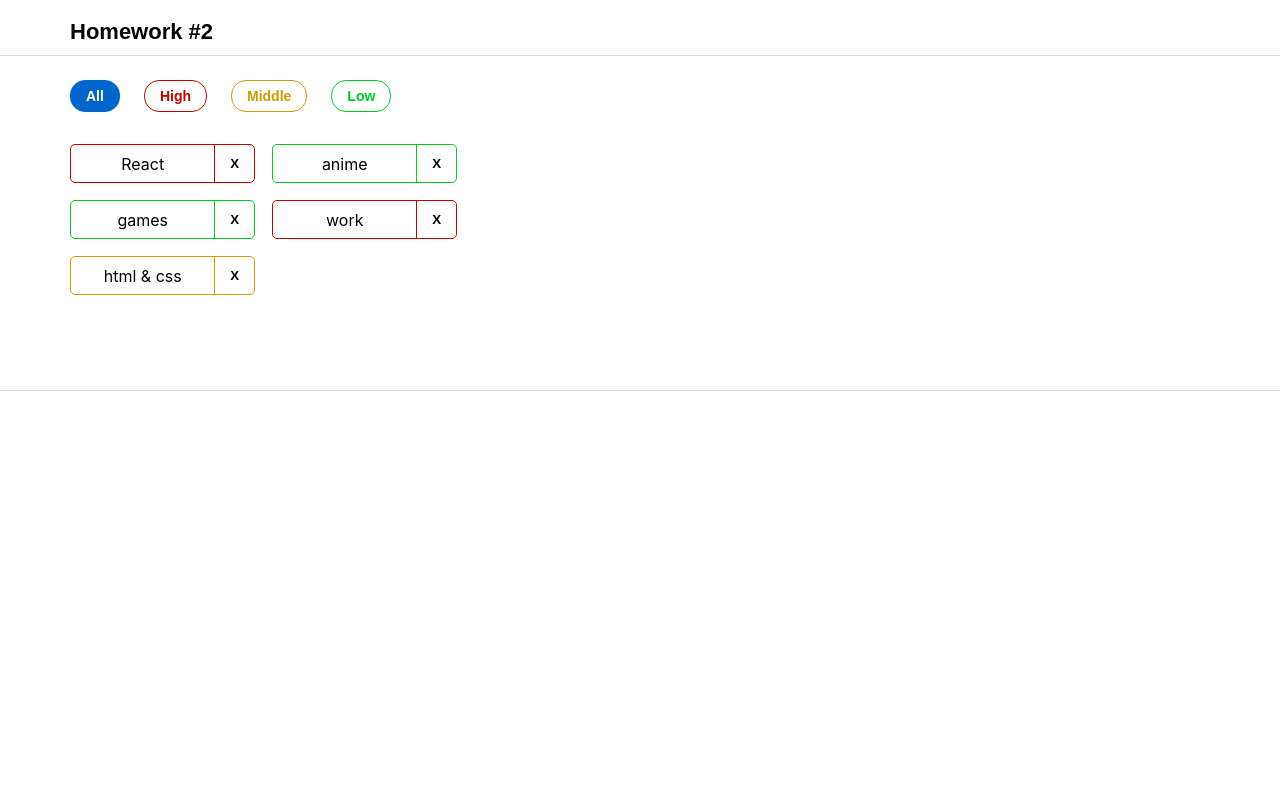
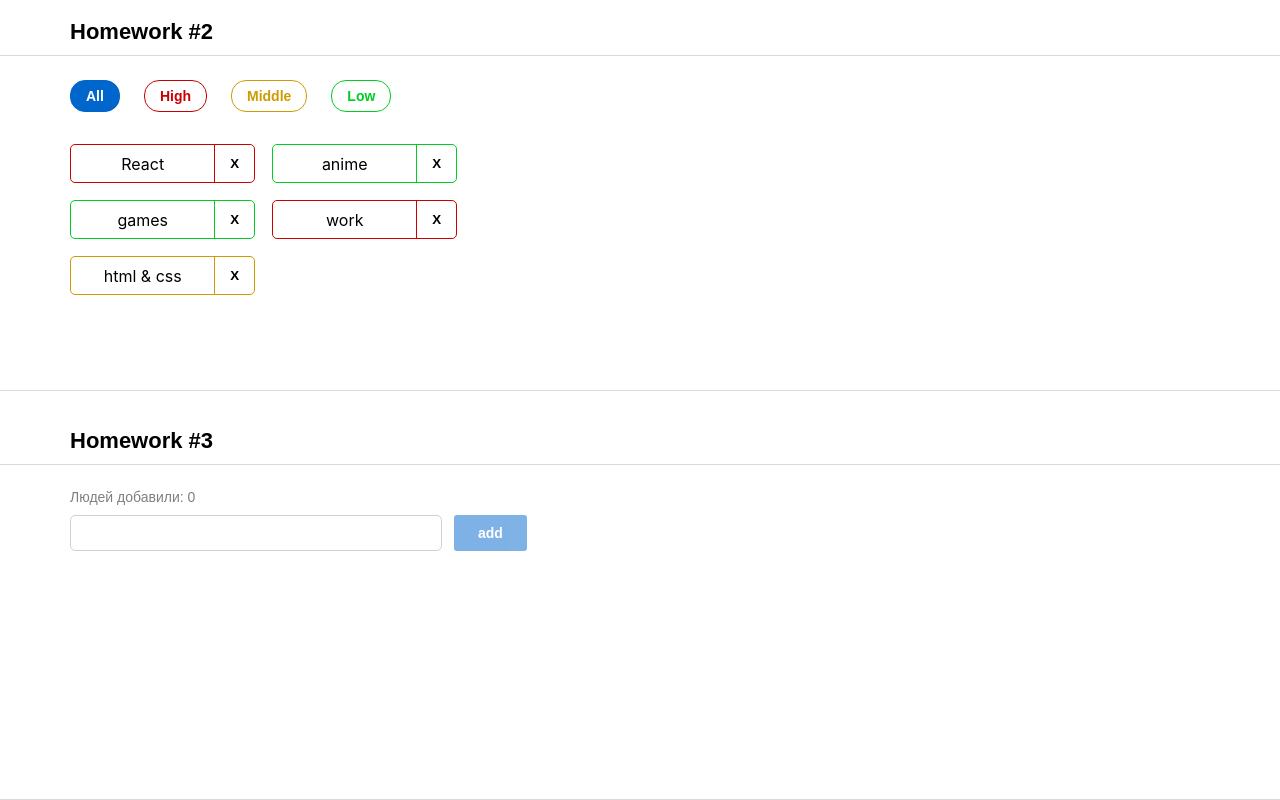
Before and after one commit to AliakseiPitsukha/homeworks_middle, a React (Create React App) app: page / in a window 1280 px wide. Shown: the part 497-1297 px from the top of the page. Before the commit the page ends 888 px from the top, so only its background shows below. Built offline with nearby package versions, Linux system fonts and the light colour scheme; the HTML template or start-up script is replaced by a standard one.

Commit message:
Third homework done

```diff
--- a/src/s1-main/App.tsx
+++ b/src/s1-main/App.tsx
@@ -2,6 +2,7 @@
 import s from './App.module.css'
 import HW1 from '../s2-homeworks/hw01/HW1'
 import HW2 from "../s2-homeworks/hw02/HW2";
+import HW3 from "../s2-homeworks/hw03/HW3";
 
 function App() {
     return (
@@ -9,7 +10,7 @@
             <HW1/>
             {/*раскомментировать по ходу выполнения*/}
             <HW2/>
-            {/*<HW3/>*/}
+            <HW3/>
             {/*<HW4/>*/}
 
             {/*при выполнении дз 5 и более - закомментировать здесь дз 1-4, так как они есть внутри дз 5*/}
--- a/src/s2-homeworks/hw01/friend-message/FriendMessage.module.css
+++ b/src/s2-homeworks/hw01/friend-message/FriendMessage.module.css
@@ -26,6 +26,8 @@
     background: #F5F7FB;
     border-radius: 10px 10px 10px 0;
 
+    box-shadow: 0 1px 2px rgba(29, 33, 38, 0.10), 0 5px 20px rgba(29, 33, 38, 0.03);
+
     position: relative;
 
     padding: 8px 12px;
@@ -45,6 +47,8 @@
     bottom: 0;
     border-bottom: 12px solid #F5F7FB;
     border-left: 12px solid transparent;
+
+    box-shadow: 0 1px 2px rgba(29, 33, 38, 0.10), 0 5px 20px rgba(29, 33, 38, 0.03);
 }
 
 .friendName {
--- a/src/s2-homeworks/hw01/message/Message.module.css
+++ b/src/s2-homeworks/hw01/message/Message.module.css
@@ -27,6 +27,8 @@
     background: #0066cc;
     border-radius: 10px 10px 0 10px;
 
+    box-shadow: 0 2px 2px rgba(29, 33, 38, 0.10), 0 5px 20px rgba(29, 33, 38, 0.03);
+
     position: relative;
 
     padding: 8px 12px;
@@ -46,6 +48,8 @@
     bottom: 0;
     border-bottom: 12px solid #0066cc;
     border-right: 12px solid transparent;
+
+    box-shadow: 0 2px 2px rgba(29, 33, 38, 0.10), 0 5px 20px rgba(29, 33, 38, 0.03);
 }
 
 .name {
--- a/src/s2-homeworks/hw03/Greeting.module.css
+++ b/src/s2-homeworks/hw03/Greeting.module.css
@@ -1,22 +1,65 @@
 .greetingForm {
+    display: flex;
+    flex-direction: column;
 }
 
 .inputAndButtonContainer {
+    display: flex;
+    flex-direction: row;
+    padding-top: 10px;
 }
 
 .error {
+    color: #C00;
+    font-family: Montserrat, sans-serif;
+    font-size: 14px;
+    font-style: normal;
+    font-weight: 400;
+    line-height: normal;
 }
 
 .input {
+    display: flex;
+    width: 372px;
+    height: 36px;
+    margin-right: 12px;
+    border-radius: 5px;
+    border: 1px solid #D1D1D1;
+    padding: 8px 0 8px 12px;
 }
 
 .input:focus {
+    border: none;
 }
 
 .errorInput {
+    display: flex;
+    width: 372px;
+    height: 36px;
+    margin-right: 12px;
+    border-radius: 5px;
+    border: 1px solid #C00;
+    padding: 8px 0 8px 12px;
 }
 
 .button {
+    display: inline-flex;
+    height: 36px;
+    padding: 5px 24px;
+    justify-content: center;
+    align-items: center;
+    gap: 10px;
+    flex-shrink: 0;
+    border-radius: 3px;
+    border: none;
+    background: #06C;
+
+    color: #FFF;
+    font-family: Montserrat, sans-serif;
+    font-size: 14px;
+    font-style: normal;
+    font-weight: 600;
+    line-height: 20px;
 }
 
 .button:focus {
@@ -26,10 +69,27 @@
 }
 
 .button:disabled {
+    opacity: 0.5;
 }
 
 .text {
+    color: rgba(0, 0, 0, 0.50);
+
+    font-family: Montserrat, sans-serif;
+    font-size: 14px;
+    font-style: normal;
+    font-weight: 400;
+    line-height: normal;
 }
 
 .greeting {
+    color: #000;
+
+    font-family: Montserrat, sans-serif;
+    font-size: 14px;
+    font-style: normal;
+    font-weight: 500;
+    line-height: normal;
+
+    padding-top: 10px;
 }
--- a/src/s2-homeworks/hw03/Greeting.tsx
+++ b/src/s2-homeworks/hw03/Greeting.tsx
@@ -1,15 +1,15 @@
-import React, {ChangeEvent, KeyboardEvent} from 'react'
+import React, {ChangeEvent, KeyboardEventHandler} from 'react'
 import s from './Greeting.module.css'
 
 type GreetingPropsType = {
-    name: any // need to fix any
-    setNameCallback: any // need to fix any
-    addUser: any // need to fix any
-    onBlur: any // need to fix any
-    onEnter: any // need to fix any
-    error: any // need to fix any
-    totalUsers: any // need to fix any
-    lastUserName?: any // need to fix any
+    name: string // need to fix any
+    setNameCallback: (e: ChangeEvent<HTMLInputElement>) => void // need to fix any
+    addUser: () => void // need to fix any
+    onBlur: () => void // need to fix any
+    onEnter: KeyboardEventHandler<HTMLInputElement> // need to fix any
+    error: string // need to fix any
+    totalUsers: number // need to fix any
+    lastUserName?: string // need to fix any
 }
 
 // презентационная компонента (для верстальщика)
@@ -25,7 +25,7 @@
         lastUserName,
     } // деструктуризация пропсов
 ) => {
-    const inputClass = s.errorInput // need to fix with (?:)
+    const inputClass = error ? s.errorInput : s.input // need to fix with (?:)
 
     return (
         <div id={'hw3-form'} className={s.greetingForm}>
--- a/src/s2-homeworks/hw03/GreetingContainer.tsx
+++ b/src/s2-homeworks/hw03/GreetingContainer.tsx
@@ -1,20 +1,44 @@
-import React, { ChangeEvent, KeyboardEvent, useState } from 'react'
+import React, {ChangeEvent, KeyboardEvent, useState} from 'react'
 import Greeting from './Greeting'
-import { UserType } from './HW3'
+import {UserType} from './HW3'
 
 type GreetingContainerPropsType = {
-    users: any // need to fix any
-    addUserCallback: any // need to fix any
+    users: UserType[] // need to fix any
+    addUserCallback: (name: string) => void // need to fix any
 }
 
-export const pureAddUser = (name: any, setError: any, setName: any, addUserCallback: any) => {
+export const pureAddUser = (
+    name: string,
+    setError: (error: string) => void,
+    setName: (name: string) => void,
+    addUserCallback: (name: string) => void) => {
     // если имя пустое - показать ошибку, иначе - добавить юзера и очистить инпут
+
+    if (name.trim() === '') {
+        setError('Ошибка! Введите имя!')
+    } else {
+        addUserCallback(name)
+        setError('')
+        setName('')
+    }
 }
 
-export const pureOnBlur = (name: any, setError: any) => { // если имя пустое - показать ошибку
+export const pureOnBlur = (
+    name: string,
+    setError: (error: string) => void
+) => { // если имя пустое - показать ошибку
+    if (name.trim() === '') {
+        setError('Ошибка! Введите имя!')
+    }
 }
 
-export const pureOnEnter = (e: any, addUser: any) => { // если нажата кнопка Enter - добавить
+export const pureOnEnter = (
+    e: KeyboardEvent<HTMLInputElement>,
+    addUser: () => void
+) => { // если нажата кнопка Enter - добавить
+    if (e.key === 'Enter') {
+        addUser()
+    }
 }
 
 // более простой и понятный для новичков
@@ -22,15 +46,15 @@
 
 // более современный и удобный для про :)
 const GreetingContainer: React.FC<GreetingContainerPropsType> = ({
-    users,
-    addUserCallback,
-}) => {
+                                                                     users,
+                                                                     addUserCallback,
+                                                                 }) => {
     // деструктуризация пропсов
-    const [name, setName] = useState<any>('') // need to fix any
-    const [error, setError] = useState<any>('') // need to fix any
+    const [name, setName] = useState<string>('') // need to fix any
+    const [error, setError] = useState<string>('') // need to fix any
 
-    const setNameCallback = (e: any) => { // need to fix any
-        setName('some name') // need to fix
+    const setNameCallback = (e: ChangeEvent<HTMLInputElement>) => { // need to fix any
+        setName(e.currentTarget.value) // need to fix
 
         error && setError('')
     }
@@ -42,12 +66,12 @@
         pureOnBlur(name, setError)
     }
 
-    const onEnter = (e: any) => {
+    const onEnter = (e: KeyboardEvent<HTMLInputElement>) => {
         pureOnEnter(e, addUser)
     }
 
-    const totalUsers = 0 // need to fix
-    const lastUserName = 'some name' // need to fix
+    const totalUsers = users.length > 0 ? users.length : 0 // need to fix
+    const lastUserName = users.length > 0 ? users[users.length - 1].name : '' // need to fix
 
     return (
         <Greeting
--- a/src/s2-homeworks/hw03/HW3.tsx
+++ b/src/s2-homeworks/hw03/HW3.tsx
@@ -1,5 +1,5 @@
-import React, { useState } from 'react'
-import { v1 } from 'uuid'
+import React, {useState} from 'react'
+import {v1} from 'uuid'
 import s2 from '../../s1-main/App.module.css'
 import GreetingContainer from './GreetingContainer'
 
@@ -19,20 +19,26 @@
 
 // types
 export type UserType = {
-    _id: any // need to fix any
-    name: any // need to fix any
+    _id: string // need to fix any
+    name: string // need to fix any
 }
 
-export const pureAddUserCallback = (name: any, setUsers: any, users: any) => { // need to fix any
-    const user = { // need to fix
+export const pureAddUserCallback = (
+    name: string,
+    setUsers: (user: UserType[]) => void,
+    users: UserType[]
+) => { // need to fix any
+    const user = {
+        _id: v1(),
+        name: name // need to fix
     }
     setUsers([...users, user])
 }
 
 const HW3 = () => {
-    const [users, setUsers] = useState<any>([]) // need to fix any
+    const [users, setUsers] = useState<UserType[]>([]) // need to fix any
 
-    const addUserCallback = (name: any) => { // need to fix any
+    const addUserCallback = (name: string) => { // need to fix any
         pureAddUserCallback(name, setUsers, users)
     }
 
```
